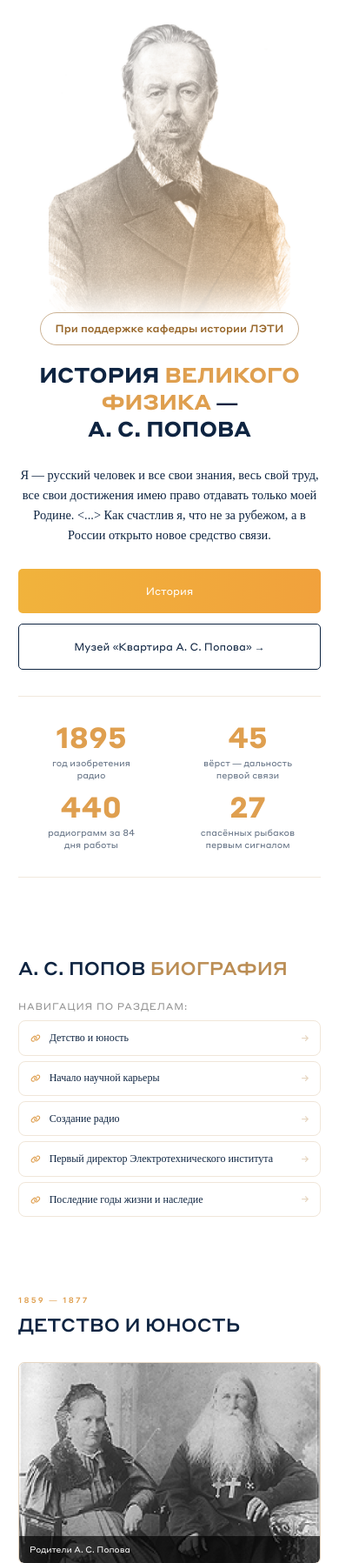
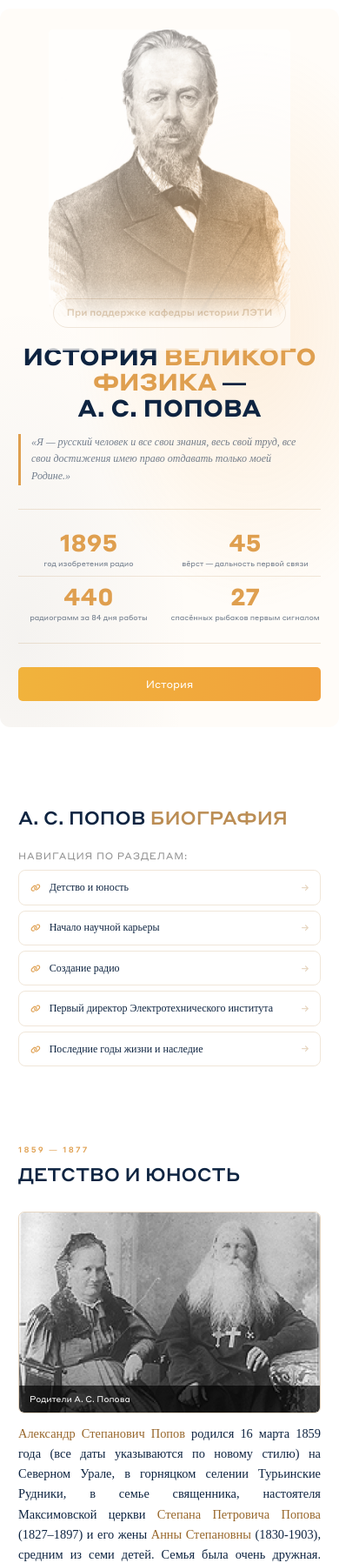
Before and after one commit to matvej-melikhov/popov-museum, a Flask app: page / in a window 390 px wide. Shown: the part 80-1877 px from the top of the page at 87% size. Run offline with Flask 3, Linux system fonts and the light colour scheme; style sheets or scripts are compiled from the project's sources; some libraries are stand-ins or nearby versions.

Commit message:
Hero: полноэкранный герой с градиентом, цитата, цифры в блоке

```diff
--- a/app/static/css/index-style.css
+++ b/app/static/css/index-style.css
@@ -41,8 +41,30 @@
 
 .main-section {
   display: flex;
+  align-items: center;
+  min-height: calc(100vh - 90px - 4rem);
   position: relative;
-  align-items: center;
+  background-color: #fffcf8;
+  background-image: radial-gradient(ellipse at 74% 44%, rgba(241, 161, 60, 0.15) 0%, transparent 50%), radial-gradient(ellipse at 6% 88%, rgba(14, 36, 65, 0.045) 0%, transparent 38%);
+  margin-left: -3.5rem;
+  margin-right: -3.5rem;
+  padding-left: 3.5rem;
+  padding-right: 3.5rem;
+  padding-top: 6rem;
+  padding-bottom: 6rem;
+  border-radius: 12px;
+}
+.main-section::after {
+  content: "";
+  position: absolute;
+  right: 3%;
+  top: 50%;
+  transform: translateY(-50%);
+  width: 58rem;
+  height: 58rem;
+  border-radius: 50%;
+  border: 1.5px solid rgba(223, 159, 79, 0.17);
+  pointer-events: none;
 }
 
 .gold-text {
@@ -54,8 +76,8 @@
 }
 
 .text-block {
-  margin-top: -5rem;
-  padding-right: 2rem;
+  flex: 1;
+  padding-right: 3rem;
   display: flex;
   flex-direction: column;
   justify-content: center;
@@ -64,33 +86,41 @@
 .text-block__sponsors {
   font-family: Styrene, sans-serif;
   display: flex;
-  padding: 1.4rem 2.7rem;
+  padding: 1.2rem 2.4rem;
   align-items: center;
-  font-size: 2rem;
+  font-size: 1.8rem;
   color: #98672B;
   line-height: 160%;
   border-radius: 35px;
   border: 1px solid rgba(152, 103, 43, 0.38);
-  margin-bottom: 2rem;
+  margin-bottom: 2.5rem;
 }
 .text-block__title {
-  font-size: 4.5rem;
+  font-size: 6rem;
   font-weight: 700;
   width: 100%;
+  margin-bottom: 2.5rem;
+  line-height: 1.1;
+}
+.text-block__quote {
+  font-family: Lora, serif;
+  font-size: 2rem;
+  font-style: italic;
+  color: rgba(14, 36, 65, 0.58);
+  border-left: 3px solid #DF9F4F;
+  padding-left: 2rem;
   margin-bottom: 4.5rem;
+  line-height: 165%;
+  max-width: 54rem;
 }
-.text-block__text {
+.text-block__stats {
+  display: flex;
+  align-items: flex-start;
   width: 100%;
-  font-size: 2.4rem;
-  color: #0E2441;
-  font-style: normal;
-  font-weight: 400;
-  font-style: normal;
-  line-height: 160%;
   margin-bottom: 4.5rem;
-}
-.text-block__buttons {
-  display: flex;
+  border-top: 1px solid rgba(187, 141, 84, 0.22);
+  border-bottom: 1px solid rgba(187, 141, 84, 0.22);
+  padding: 2.5rem 0;
 }
 .text-block__button {
   font-size: 2rem;
@@ -103,17 +133,47 @@
 .text-block__history {
   background: linear-gradient(97deg, #F1B33C 0%, #F1A13C 100%);
   color: white;
-  margin-right: 35px;
-  align-items: center;
+  padding: 1.8rem 5rem;
 }
-.text-block__museum {
-  border: 1px solid #0E2441;
+
+.hero-stat {
+  flex: 1;
+  padding: 0 2rem;
+  border-right: 1px solid rgba(187, 141, 84, 0.2);
+}
+.hero-stat:first-child {
+  padding-left: 0;
+}
+.hero-stat:last-child {
+  border-right: none;
+}
+.hero-stat__number {
+  display: block;
+  font-family: Styrene, sans-serif;
+  font-size: 4.5rem;
+  font-weight: 700;
+  color: #DF9F4F;
+  line-height: 1;
+  margin-bottom: 0.8rem;
+}
+.hero-stat__label {
+  display: block;
+  font-family: Styrene, sans-serif;
+  font-size: 1.4rem;
   color: #0E2441;
+  opacity: 0.6;
+  line-height: 135%;
 }
 
 .image-block {
-  margin-top: 3rem;
-  margin-bottom: 3rem;
+  flex-shrink: 0;
+  width: 42%;
+  position: relative;
+  z-index: 1;
+}
+.image-block img {
+  width: 100%;
+  display: block;
 }
 
 .links-block__text {
@@ -270,11 +330,32 @@
   .links-block__links {
     grid-template-columns: 1fr;
   }
+  .text-block__stats {
+    flex-wrap: wrap;
+    gap: 0;
+  }
+  .hero-stat {
+    flex-basis: calc(50% - 0.5px);
+    border-right: none;
+    padding: 1.5rem 0;
+    border-bottom: 1px solid rgba(187, 141, 84, 0.2);
+  }
+  .hero-stat:nth-child(odd) {
+    padding-right: 2rem;
+  }
+  .hero-stat:nth-child(3), .hero-stat:nth-child(4) {
+    border-bottom: none;
+  }
 }
 @media (max-width: 1024px) {
   .main-section {
     flex-direction: column-reverse;
-    margin-bottom: 5rem;
+    min-height: auto;
+    padding-top: 4rem;
+    padding-bottom: 5rem;
+  }
+  .main-section::after {
+    display: none;
   }
   .image-block {
     position: relative;
@@ -291,7 +372,7 @@
     bottom: 0;
     left: 0;
     width: 100%;
-    background: linear-gradient(180deg, rgba(255, 255, 255, 0) 0.04%, rgba(255, 255, 255, 0.34) 44.59%, #FFF 78.52%);
+    background: linear-gradient(180deg, rgba(255, 255, 255, 0) 0.04%, rgba(255, 255, 255, 0.34) 44.59%, #fffcf8 78.52%);
   }
   .text-block {
     text-align: center;
@@ -300,10 +381,11 @@
   }
   .text-block__title {
     font-weight: 700;
-    font-size: 4rem;
+    font-size: 4.5rem;
   }
-  .text-block__text {
-    text-align: center;
+  .text-block__quote {
+    text-align: left;
+    margin-left: 0;
   }
   .text-block__sponsors {
     margin: 0 auto;
@@ -312,14 +394,10 @@
     font-weight: 500;
     z-index: 1;
   }
-  .text-block__buttons {
-    flex-direction: column;
-    width: 100%;
-  }
   .text-block__button {
     width: 100%;
   }
   .text-block__history {
-    margin-bottom: 2rem;
+    padding: 2rem 5rem;
   }
 }
--- a/app/static/css/index-style.scss
+++ b/app/static/css/index-style.scss
@@ -8,8 +8,35 @@
 
 .main-section {
     display: flex;
+    align-items: center;
+    min-height: calc(100vh - #{$header-height} - 4rem);
     position: relative;
-    align-items: center;
+
+    background-color: #fffcf8;
+    background-image:
+        radial-gradient(ellipse at 74% 44%, rgba(241, 161, 60, 0.15) 0%, transparent 50%),
+        radial-gradient(ellipse at 6% 88%, rgba(14, 36, 65, 0.045) 0%, transparent 38%);
+
+    margin-left: -$padding;
+    margin-right: -$padding;
+    padding-left: $padding;
+    padding-right: $padding;
+    padding-top: 6rem;
+    padding-bottom: 6rem;
+    border-radius: 12px;
+
+    &::after {
+        content: '';
+        position: absolute;
+        right: 3%;
+        top: 50%;
+        transform: translateY(-50%);
+        width: 58rem;
+        height: 58rem;
+        border-radius: 50%;
+        border: 1.5px solid rgba(223, 159, 79, 0.17);
+        pointer-events: none;
+    }
 }
 
 .gold-text {
@@ -21,47 +48,54 @@
 }
 
 .text-block {
-    margin-top: -5rem;
-    padding-right: 2rem;
+    flex: 1;
+    padding-right: 3rem;
     display: flex;
     flex-direction: column;
     justify-content: center;
     align-items: flex-start;
 
-
     &__sponsors {
         font-family: Styrene, sans-serif;
         display: flex;
-        padding: 1.4rem 2.7rem;
+        padding: 1.2rem 2.4rem;
         align-items: center;
-        font-size: 2rem;
+        font-size: 1.8rem;
         color: $pr-dark;
         line-height: 160%;
         border-radius: 35px;
         border: 1px solid rgba(152, 103, 43, 0.38);
-        margin-bottom: 2rem;
+        margin-bottom: 2.5rem;
     }
 
     &__title {
-        font-size: 4.5rem;
+        font-size: 6rem;
         font-weight: 700;
         width: 100%;
-        margin-bottom: 4.5rem;
+        margin-bottom: 2.5rem;
+        line-height: 1.1;
     }
 
-    &__text {
-        width: 100%;
-        font-size: 2.4rem;
-        color: $secondary;
-        font-style: normal;
-        font-weight: 400;
-        font-style: normal;
-        line-height: 160%;
+    &__quote {
+        font-family: Lora, serif;
+        font-size: 2rem;
+        font-style: italic;
+        color: rgba(14, 36, 65, 0.58);
+        border-left: 3px solid $gold;
+        padding-left: 2rem;
         margin-bottom: 4.5rem;
+        line-height: 165%;
+        max-width: 54rem;
     }
 
-    &__buttons {
+    &__stats {
         display: flex;
+        align-items: flex-start;
+        width: 100%;
+        margin-bottom: 4.5rem;
+        border-top: 1px solid rgba(187, 141, 84, 0.22);
+        border-bottom: 1px solid rgba(187, 141, 84, 0.22);
+        padding: 2.5rem 0;
     }
 
     &__button {
@@ -74,21 +108,50 @@
     }
 
     &__history {
-            background: linear-gradient(97deg, #F1B33C 0%, #F1A13C 100%);
-            color: white;
-            margin-right: 35px;
-            align-items: center;
-        }
+        background: linear-gradient(97deg, #F1B33C 0%, #F1A13C 100%);
+        color: white;
+        padding: 1.8rem 5rem;
+    }
+}
 
-    &__museum {
-        border: 1px solid #0E2441;
+.hero-stat {
+    flex: 1;
+    padding: 0 2rem;
+    border-right: 1px solid rgba(187, 141, 84, 0.2);
+
+    &:first-child { padding-left: 0; }
+    &:last-child { border-right: none; }
+
+    &__number {
+        display: block;
+        font-family: Styrene, sans-serif;
+        font-size: 4.5rem;
+        font-weight: 700;
+        color: $gold;
+        line-height: 1;
+        margin-bottom: 0.8rem;
+    }
+
+    &__label {
+        display: block;
+        font-family: Styrene, sans-serif;
+        font-size: 1.4rem;
         color: $secondary;
+        opacity: 0.6;
+        line-height: 135%;
     }
 }
 
 .image-block {
-    margin-top: 3rem;
-    margin-bottom: 3rem;
+    flex-shrink: 0;
+    width: 42%;
+    position: relative;
+    z-index: 1;
+
+    img {
+        width: 100%;
+        display: block;
+    }
 }
 
 //--------------------------------------------//
@@ -256,12 +319,33 @@
             grid-template-columns: 1fr;
         }
     }
+
+    .text-block {
+        &__stats {
+            flex-wrap: wrap;
+            gap: 0;
+        }
+    }
+
+    .hero-stat {
+        flex-basis: calc(50% - 0.5px);
+        border-right: none;
+        padding: 1.5rem 0;
+        border-bottom: 1px solid rgba(187, 141, 84, 0.2);
+
+        &:nth-child(odd) { padding-right: 2rem; }
+        &:nth-child(3), &:nth-child(4) { border-bottom: none; }
+    }
 }
 
 @media(max-width: 1024px) {
     .main-section {
         flex-direction: column-reverse;
-        margin-bottom: 5rem;
+        min-height: auto;
+        padding-top: 4rem;
+        padding-bottom: 5rem;
+
+        &::after { display: none; }
     }
 
     .image-block {
@@ -269,10 +353,7 @@
         width: 80%;
         opacity: .7;
 
-        img {
-            width: 100%;
-        }
-
+        img { width: 100%; }
 
         &::after {
             content: "";
@@ -281,7 +362,7 @@
             bottom: 0;
             left: 0;
             width: 100%;
-            background: linear-gradient(180deg, rgba(255, 255, 255, 0.00) 0.04%, rgba(255, 255, 255, 0.34) 44.59%, #FFF 78.52%);
+            background: linear-gradient(180deg, rgba(255, 255, 255, 0.00) 0.04%, rgba(255, 255, 255, 0.34) 44.59%, #fffcf8 78.52%);
         }
     }
 
@@ -292,11 +373,12 @@
 
         &__title {
             font-weight: 700;
-            font-size: 4rem;
+            font-size: 4.5rem;
         }
 
-        &__text {
-            text-align: center;
+        &__quote {
+            text-align: left;
+            margin-left: 0;
         }
 
         &__sponsors {
@@ -307,18 +389,12 @@
             z-index: 1;
         }
 
-        &__buttons {
-            flex-direction: column;
-            width: 100%;
-        }
-
         &__button {
             width: 100%;
         }
 
         &__history {
-            margin-bottom: 2rem;
+            padding: 2rem 5rem;
         }
     }
-
 }
--- a/app/templates/index.html
+++ b/app/templates/index.html
@@ -18,21 +18,41 @@
         <div class="text-block__sponsors">{{ _('При поддержке кафедры истории ЛЭТИ') }}</div>
 
         <div class="text-block__title title">
-            {% if get_locale() == 'en' %}History of <span class="gold-text">a great physicist</span> — A.&nbspS.&nbspPopov{% else %}История <span class="gold-text">великого физика</span> — А.&nbspС.&nbspПопова{% endif %}
-        </div>
-
-        <div class="text-block__text text">
             {% if get_locale() == 'en' %}
-            "I am a Russian man and have the right to give all my knowledge, all my work, all my achievements only to my Motherland. &lt...&gt How happy I am that it is not abroad, but in Russia that a new means of communication has been discovered."
+            History of <span class="gold-text">a great physicist</span> —<br>A.&nbspS.&nbspPopov
             {% else %}
-            Я — русский человек и все свои знания, весь свой труд, все свои достижения имею право отдавать только моей Родине. &lt...&gt Как счастлив я, что не за рубежом, а в России открыто новое средство связи.
+            История <span class="gold-text">великого физика</span> —<br>А.&nbspС.&nbspПопова
             {% endif %}
         </div>
 
-        <div class="text-block__buttons">
-            <a class="text-block__button text-block__history pr-btn" href="#">{{ _('История') }}</a>
-            <a class="text-block__button text-block__museum btn" href="#">{% if get_locale() == 'en' %}Museum «Popov's Apartment» →{% else %}Музей «Квартира А.&nbspС.&nbspПопова» →{% endif %}</a>
+        <blockquote class="text-block__quote">
+            {% if get_locale() == 'en' %}
+            "I am a Russian man and have the right to give all my knowledge, all my work, all my achievements only to my Motherland."
+            {% else %}
+            «Я — русский человек и все свои знания, весь свой труд, все свои достижения имею право отдавать только моей Родине.»
+            {% endif %}
+        </blockquote>
+
+        <div class="text-block__stats">
+            <div class="hero-stat">
+                <span class="hero-stat__number">1895</span>
+                <span class="hero-stat__label">{{ _('год изобретения радио') }}</span>
+            </div>
+            <div class="hero-stat">
+                <span class="hero-stat__number">45</span>
+                <span class="hero-stat__label">{{ _('вёрст — дальность первой связи') }}</span>
+            </div>
+            <div class="hero-stat">
+                <span class="hero-stat__number">440</span>
+                <span class="hero-stat__label">{{ _('радиограмм за 84 дня работы') }}</span>
+            </div>
+            <div class="hero-stat">
+                <span class="hero-stat__number">27</span>
+                <span class="hero-stat__label">{{ _('спасённых рыбаков первым сигналом') }}</span>
+            </div>
         </div>
+
+        <a class="text-block__button text-block__history pr-btn" href="#bio">{{ _('История') }}</a>
 
     </div>
 
@@ -41,25 +61,6 @@
     </div>
 
 </section>
-
-<div class="stats-block">
-    <div class="stat-item">
-        <div class="stat-item__number">1895</div>
-        <div class="stat-item__label">{{ _('год изобретения радио') }}</div>
-    </div>
-    <div class="stat-item">
-        <div class="stat-item__number">45</div>
-        <div class="stat-item__label">{{ _('вёрст — дальность первой связи') }}</div>
-    </div>
-    <div class="stat-item">
-        <div class="stat-item__number">440</div>
-        <div class="stat-item__label">{{ _('радиограмм за 84 дня работы') }}</div>
-    </div>
-    <div class="stat-item">
-        <div class="stat-item__number">27</div>
-        <div class="stat-item__label">{{ _('спасённых рыбаков первым сигналом') }}</div>
-    </div>
-</div>
 
 <section class="links-section section">
     <h2 class="links-block__title title">{% if get_locale() == 'en' %}A.&nbspS.&nbspPopov <span class="pr">Biography</span>{% else %}А.&nbspС.&nbspПопов <span class="pr">Биография</span>{% endif %}</h2>
```
